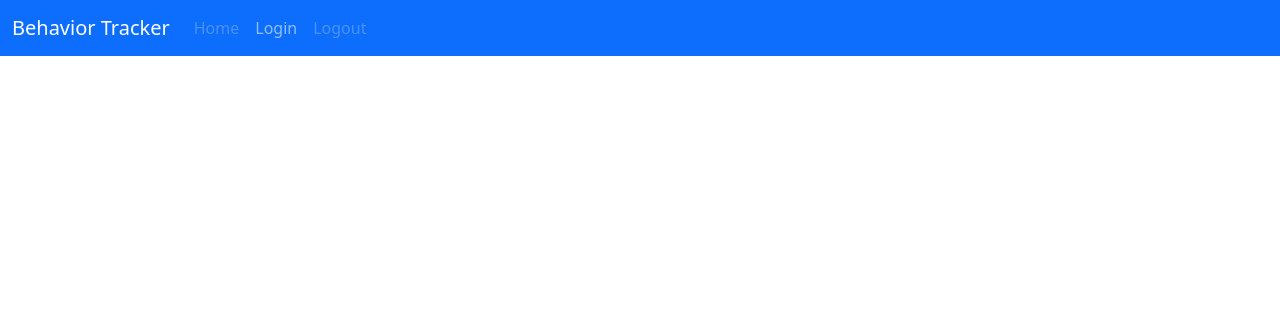
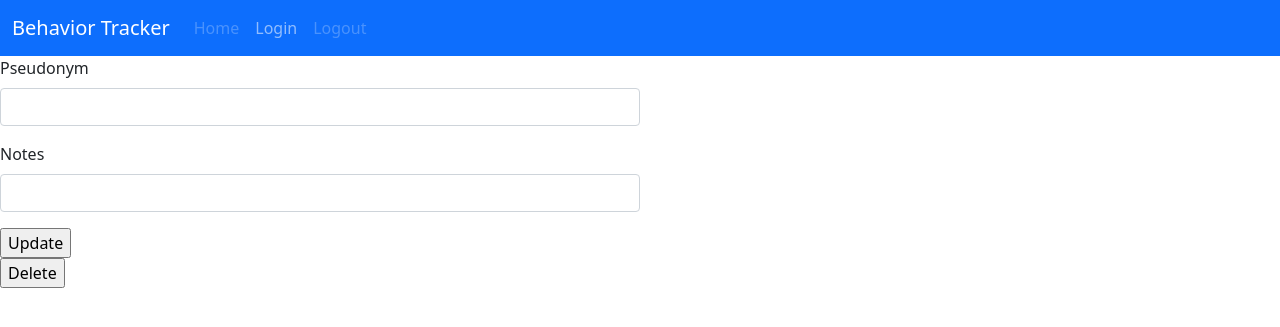
Before and after one commit to LadyLiu/behavior_tracker, a Flask app: template app/templates/person/person.html in a window 1280 px wide. Shown: the top 327 px of the page. Run offline with Flask 2, Linux system fonts and the light colour scheme; a user stored in the database is signed in; the template is opened without the code that fills it: most values are stand-ins (such as "Sample title", 1, 10 or a date in 2020); form fields are guessed from the names that the template uses; parts of the project's set-up code (start-up, migrations or seed data) failed here and were passed over.

Commit message:
feat: added delete and update for people and view for people.  Feel excess logic located under app.py for routing, so feel free to refactor further.

```diff
--- a/app/app.py
+++ b/app/app.py
@@ -5,10 +5,8 @@ Main app logic and routing.  Verifies authorization where necessary for access.
 from flask import Flask, render_template, request, redirect, flash, session
 from flask_login import login_user, login_required, logout_user
 from app.form.person_form import PersonForm
-# from app.person.person_model import PersonModel -- Problem with loading tables from other locations
 from app.model import db, login, UserModel, PersonModel
 from app.form.user_form import LoginForm, RegisterForm
-
 
 
 app = Flask(__name__)
@@ -31,12 +29,82 @@ def find_people():
     return render_template("dashboard.html", myData=people)
 
 
+@app.route('/person/<int:person_id>/', methods=['GET', 'POST'])
+@login_required
+def person(person_id: int):
+    """
+    Displays a single person.  Renders template to allow updates and deletes as long as user authorized.
+    TODO - Once you've added behaviors, please update this code and related templates to display that data as well.
+    """
+    record = PersonModel.query.filter_by(id=person_id).first()
+    if record.observer_id != int(session['_user_id']):  # Session stored as str.
+        flash("Unauthorized access.  This person is not registered to you.  Please check login credentials.")
+        return redirect('/dashboard')
+    form = PersonForm()
+    form.pseudonym.data, form.notes.data = record.pseudonym, record.notes
+    if form.validate_on_submit():
+        if request.method == "POST":
+            if request.form['action'] == 'Delete':  # Workaround for multiple action buttons
+                temp_pseudonym = record.pseudonym
+                db.session.delete(record)
+                db.session.commit()
+                flash(f"{temp_pseudonym} has been deleted.")
+                return redirect('/dashboard')
+            elif request.form['action'] == 'Update':
+                record.pseudonym = request.form["pseudonym"]
+                record.notes = request.form["notes"]
+                db.session.commit()
+                flash(f"{record.pseudonym} record has been updated.")
+                return redirect('/dashboard')
+    return render_template("/person/person.html", data=person, form=form)
+
+
+@app.route('/add-person', methods=['GET', 'POST'])
+@login_required
+def add_person():
+    """
+    Renders form to add person and calls function add_person on post.
+    :return: rendered template for add-person.html
+    """
+    form = PersonForm()
+    if form.validate_on_submit():
+        if request.method == "POST":
+            pseudonym = request.form["pseudonym"]
+            notes = request.form["notes"]
+            add_person_to_db(session['_user_id'], pseudonym, notes)
+            flash("New person added.")
+            return redirect('/dashboard')
+    return render_template("/person/add-person.html", form=form)
+
+
+def add_person_to_db(observer: int, pseudonym: str, notes: str):
+    """
+    Adds a person to the database.
+    :param observer: int representing observer ID.  Can be used to verify who has access rights to this record.
+    :param pseudonym: string of pseudonym representing person being observed.
+    :param notes: string of notes for this record.
+    """
+    person = PersonModel()
+    person.observer_id = observer
+    person.pseudonym = pseudonym
+    person.notes = notes
+    db.session.add(person)
+    db.session.commit()
+
+
 @app.route("/")
 def redirect_to_login():
     return redirect("/login")
 
 
-def add_user(email, first_name, last_name, password):
+def add_user(email: str, first_name: str, last_name: str, password: str):
+    """
+    Adds user to db or flashes that user already exists.  Verified by flask-wtf
+    :param email: str
+    :param first_name: str
+    :param last_name: str
+    :param password: str
+    """
     user = UserModel.query.filter_by(email=email).first()  # Verify not already in DB
     if user is None:
         user = UserModel()
@@ -56,7 +124,6 @@ def create_table():
     Creates database if it doesn't already exist including a default user for Prof Hong
     """
     db.create_all()
-    person = PersonModel.query.filter_by(pseudonym="trendsetter").first()
     user = UserModel.query.filter_by(email="lhhung@uw.edu").first()
     if user is None:
         add_user(email="lhhung@uw.edu", first_name="Professor", last_name="Hong", password="qwerty")
@@ -105,28 +172,5 @@ def logout():
     return redirect('/login')
 
 
-@app.route('/add-person', methods=['GET', 'POST'])
-@login_required
-def add_person():
-    form = PersonForm()
-    if form.validate_on_submit():
-        if request.method == "POST":
-            pseudonym = request.form["pseudonym"]
-            notes = request.form["notes"]
-            add_person(session['_user_id'], pseudonym, notes)
-            flash("New person added.")
-            return redirect('/dashboard')
-    return render_template("/person/add-person.html", form=form)
-
-
-def add_person(observer, pseudonym, notes):
-    person = PersonModel()
-    person.observer_id = observer
-    person.pseudonym = pseudonym
-    person.notes = notes
-    db.session.add(person)
-    db.session.commit()
-
-
 if __name__ == "__main__":
     app.run(host='0.0.0.0', port=80, debug=True)
--- a/app/templates/dashboard.html
+++ b/app/templates/dashboard.html
@@ -14,7 +14,7 @@
 		{% for person in myData %}
 			<tr>
 				<td class="align-middle">{{ loop.index0 + 1 }}</td>
-				<td class="align-middle"> {{ person['pseudonym'] }}</td>
+				<td class="align-middle"> <a href="/person/{{ person['id'] }}">{{ person['pseudonym'] }}</a></td>
 				<td class="align-middle">{{ person['last_observation']}}</td>
 			</tr>
         {% endfor %}
--- a/app/templates/person/add-person.html
+++ b/app/templates/person/add-person.html
@@ -1,4 +1,4 @@
-{% extends "dashboard.html" %}
+{% extends "base.html" %}
 {% set active_page = 'add-person' %}
 {% block title %} Add a New Person {% endblock %}
 {% block content %}
--- a/app/templates/person/person.html
+++ b/app/templates/person/person.html
@@ -2,4 +2,37 @@
 {% set active_page = 'person' %}
 {% block title %} Person Information {% endblock %}
 {% block content %}
+    <div class="w-50">
+<form method="post">
+  {{ form.csrf_token }}
+  <div class="mb-3">
+	<fieldset class="form-field">
+		{{ form.pseudonym.label(class="form-label") }}
+		{{ form.pseudonym(class="form-control") }}
+		{% if form.pseudonym.errors %}
+            <ul class="errors">
+              {% for error in form.pseudonym.errors %}
+				  <li>{{ error }}</li>
+              {% endfor %}
+            </ul>
+	    {% endif %}
+    </fieldset>
+  </div>
+  <div class="mb-3">
+	<fieldset class="form-field">
+		{{ form.notes.label(class="form-label") }}
+		{{ form.notes(class="form-control") }}
+		{% if form.notes.errors %}
+            <ul class="errors">
+              {% for error in form.notes.errors %}
+				  <li>{{ error }}</li>
+              {% endfor %}
+            </ul>
+	    {% endif %}
+    </fieldset>
+  </div>
+<div class="panel-body"><input type="submit" name="action" value="Update"></div>
+<div class="panel-body"><input type="submit" name="action" value="Delete"></div>
+</form>
+    </div>
  {% endblock %}
```
Also changed, not shown: app/db/app.db.
